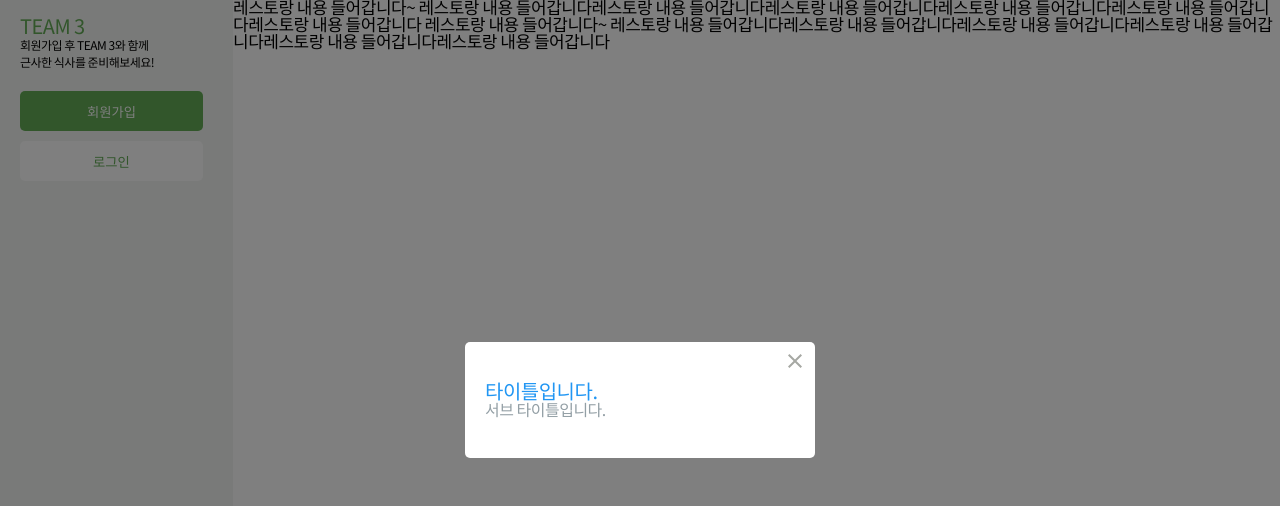
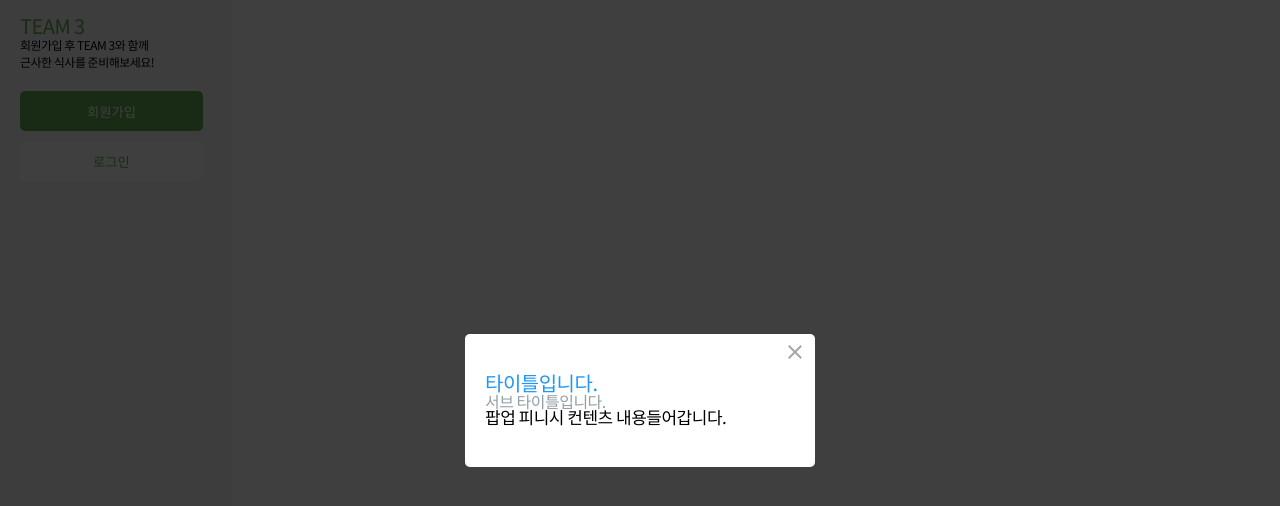
Before and after one commit to supra1nova/elice_second_project, a React (Create React App) app in the folder client/: page /account/restaurants in a window 1280 px wide. Shown: the top 506 px of the page. Built offline with nearby package versions, Linux system fonts and the light colour scheme.

Commit message:
Feat: Popup 구성 중

```diff
--- /dev/null
+++ b/client/src/components/oranisms/Popup/Contents/index.tsx
@@ -0,0 +1,12 @@
+import React from 'react';
+import * as UI from './style';
+
+export interface Props {
+  children?: React.ReactElement | string;
+}
+
+const Contents = ({ children }: Props) => {
+  return <UI.Container>{children}</UI.Container>;
+};
+
+export default Contents;
--- /dev/null
+++ b/client/src/components/oranisms/Popup/Footer/style.ts
@@ -0,0 +1,23 @@
+import styled, { css } from 'styled-components';
+
+export const Container = styled.div`
+  position: relative;
+`;
+
+export const Title = styled.div`
+  color: ${(props) => props.theme.colors.primary};
+  font-size: ${(props) => props.theme.fontSize.title}px;
+`;
+
+export const SubTitle = styled.div`
+  color: ${(props) => props.theme.colors.dateText};
+  font-size: ${(props) => props.theme.fontSize.subTitle}px;
+`;
+
+export const Close = styled.button`
+  position: absolute;
+  right: 0;
+  top: 0;
+  width: 40px;
+  height: 40px;
+`;
--- /dev/null
+++ b/client/src/components/oranisms/Popup/Header/style.ts
@@ -0,0 +1,23 @@
+import styled, { css } from 'styled-components';
+
+export const Container = styled.div`
+  position: relative;
+`;
+
+export const Title = styled.div`
+  color: ${(props) => props.theme.colors.primary};
+  font-size: ${(props) => props.theme.fontSize.title}px;
+`;
+
+export const SubTitle = styled.div`
+  color: ${(props) => props.theme.colors.dateText};
+  font-size: ${(props) => props.theme.fontSize.subTitle}px;
+`;
+
+export const Close = styled.button`
+  position: absolute;
+  right: 0;
+  top: 0;
+  width: 40px;
+  height: 40px;
+`;
--- a/client/src/components/oranisms/Popup/index.tsx
+++ b/client/src/components/oranisms/Popup/index.tsx
@@ -1,19 +1,22 @@
 import React from 'react';
 import * as UI from './style';
-import PopupHeader from '../../molecules/PopupHeader';
+import Header from './Header';
+import Contents from './Contents';
 
 export interface Props {
-  title: string;
-  subTitle: string;
+  title?: string;
+  subTitle?: string;
+  children?: React.ReactElement | string;
 }
 
-export const Popup = ({ title, subTitle }: Props) => {
+export const Popup = ({ title, subTitle, children }: Props) => {
   return (
     <>
       <UI.Container>
         <UI.Content>
           <UI.Section>
-            <PopupHeader title={title} subTitle={subTitle} />
+            <Header title={title} subTitle={subTitle} />
+            <Contents>{children}</Contents>
           </UI.Section>
         </UI.Content>
         <UI.Dimd />
--- a/client/src/pages/Account/AccountRestaurants/index.tsx
+++ b/client/src/pages/Account/AccountRestaurants/index.tsx
@@ -1,19 +1,8 @@
 import React from 'react';
-import { Popup } from '../../../components/oranisms/Popup';
+import AccountRestaurantsTemplate from './template';
 
-function AccountRestaurants() {
-  return (
-    <div>
-      <div>
-        레스토랑 내용 들어갑니다~ 레스토랑 내용 들어갑니다레스토랑 내용
-        들어갑니다레스토랑 내용 들어갑니다레스토랑 내용 들어갑니다레스토랑 내용
-        들어갑니다레스토랑 내용 들어갑니다 레스토랑 내용 들어갑니다~ 레스토랑
-        내용 들어갑니다레스토랑 내용 들어갑니다레스토랑 내용 들어갑니다레스토랑
-        내용 들어갑니다레스토랑 내용 들어갑니다레스토랑 내용 들어갑니다
-      </div>
-      <Popup title={'타이틀입니다.'} subTitle={'서브 타이틀입니다.'} />
-    </div>
-  );
-}
+const AccountRestaurants = () => {
+  return <AccountRestaurantsTemplate />;
+};
 
 export default AccountRestaurants;
--- /dev/null
+++ b/client/src/pages/Account/AccountRestaurants/template/PopupConfirm/index.tsx
@@ -0,0 +1,12 @@
+import React from 'react';
+import { Popup } from '../../../../../components/oranisms/Popup';
+
+const PopupConfirm = () => {
+  return (
+    <Popup title={'타이틀입니다.'} subTitle={'서브 타이틀입니다.'}>
+      팝업 컨펌 컨텐츠 내용들어갑니다.
+    </Popup>
+  );
+};
+
+export default PopupConfirm;
--- /dev/null
+++ b/client/src/pages/Account/AccountRestaurants/template/PopupFinish/index.tsx
@@ -0,0 +1,12 @@
+import React from 'react';
+import { Popup } from '../../../../../components/oranisms/Popup';
+
+const PopupFinish = () => {
+  return (
+    <Popup title={'타이틀입니다.'} subTitle={'서브 타이틀입니다.'}>
+      팝업 피니시 컨텐츠 내용들어갑니다.
+    </Popup>
+  );
+};
+
+export default PopupFinish;
--- /dev/null
+++ b/client/src/pages/Account/AccountRestaurants/template/index.tsx
@@ -0,0 +1,15 @@
+import React, { useState } from 'react';
+
+import PopupConfirm from './PopupConfirm';
+import PopupFinish from './PopupFinish';
+
+const AccountRestaurantsTemplate = () => {
+  return (
+    <>
+      <PopupConfirm />
+      <PopupFinish />
+    </>
+  );
+};
+
+export default AccountRestaurantsTemplate;
```
Also changed, not shown: client/src/components/oranisms/Popup/Footer/index.tsx (added, +12 -0 lines), client/src/components/oranisms/Popup/Header/index.tsx (renamed from client/src/components/molecules/PopupHeader/index.tsx, +6 -5 lines), client/src/components/oranisms/Popup/Contents/style.ts (renamed from client/src/components/molecules/PopupHeader/style.ts).
